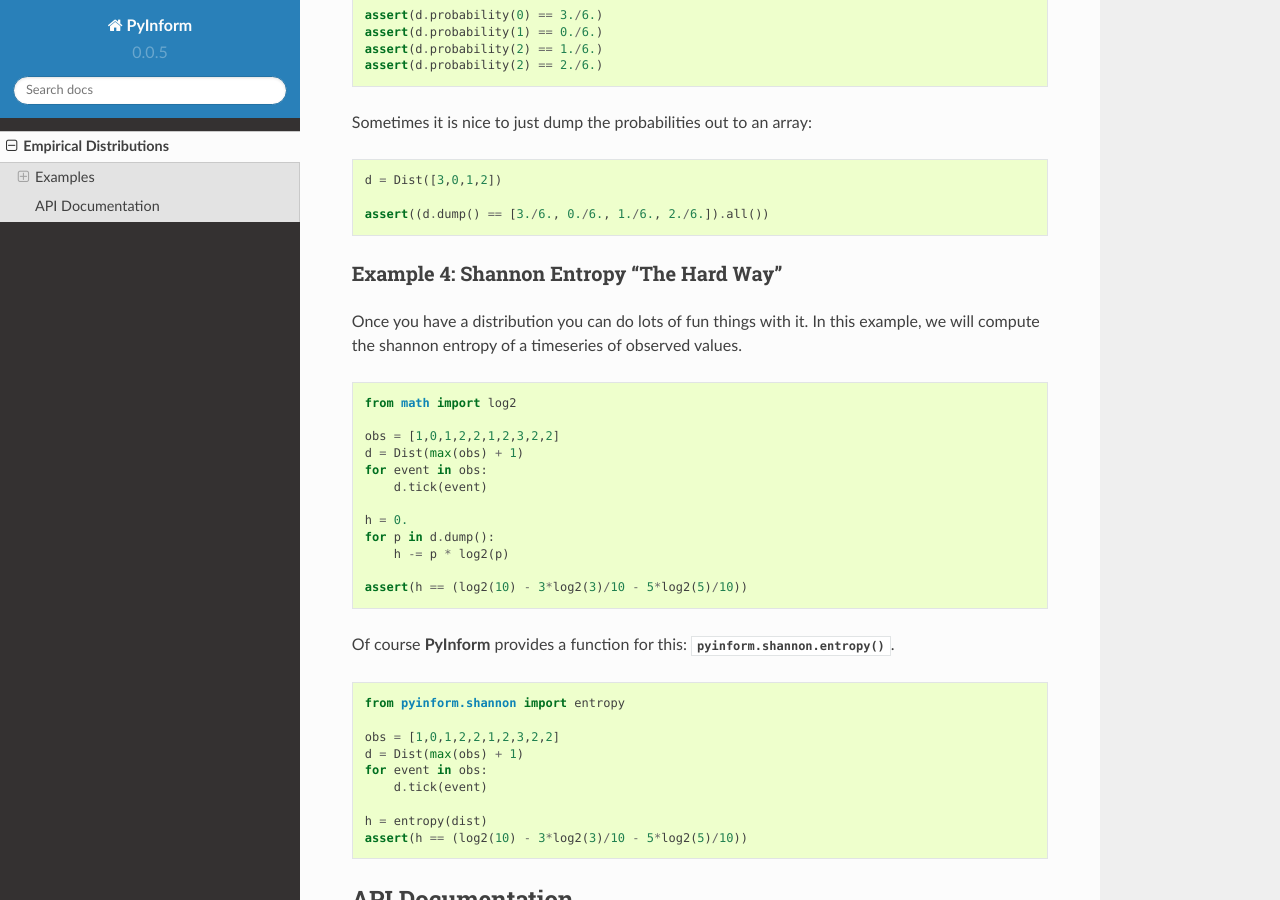
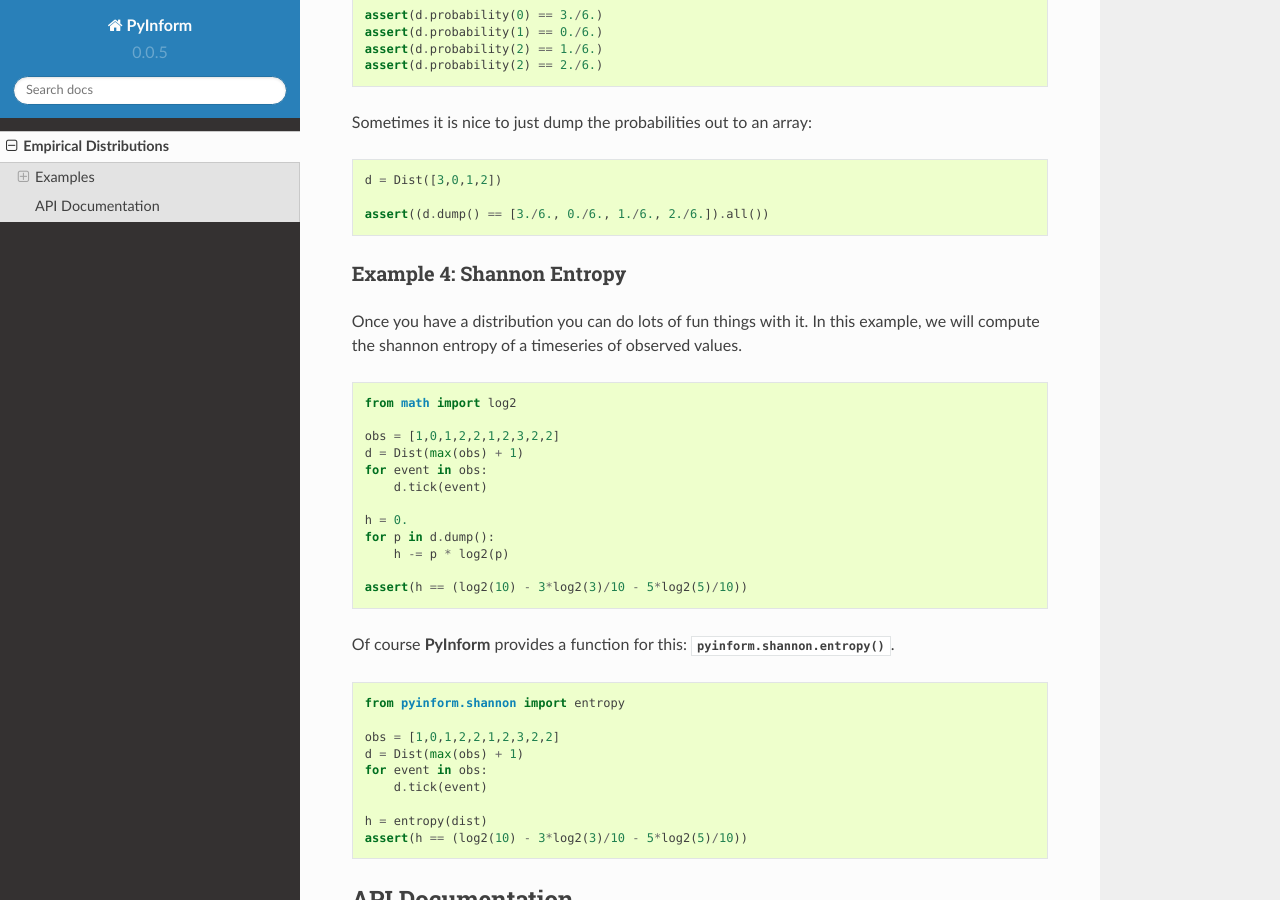
Before and after one commit to ELIFE-ASU/PyInform, a Sphinx documentation site: the page built from docs/source/dist.rst, in a window 1280 px wide and 900 px high, scrolled down 1456 px. Built offline with Sphinx 7.4.7 and the Read the Docs theme 2.0.0, drawn with Linux system fonts in a browser that asks for light colours; formulas are drawn with MathJax 3.

Commit message:
Improve example 4's heading

```diff
--- a/docs/source/dist.rst
+++ b/docs/source/dist.rst
@@ -74,8 +74,8 @@ Sometimes it is nice to just dump the probabilities out to an array: ::
 
     assert((d.dump() == [3./6., 0./6., 1./6., 2./6.]).all())
 
-Example 4: Shannon Entropy "The Hard Way"
-^^^^^^^^^^^^^^^^^^^^^^^^^^^^^^^^^^^^^^^^^
+Example 4: Shannon Entropy
+^^^^^^^^^^^^^^^^^^^^^^^^^^
 
 Once you have a distribution you can do lots of fun things with it. In
 this example, we will compute the shannon entropy of a timeseries of
```
